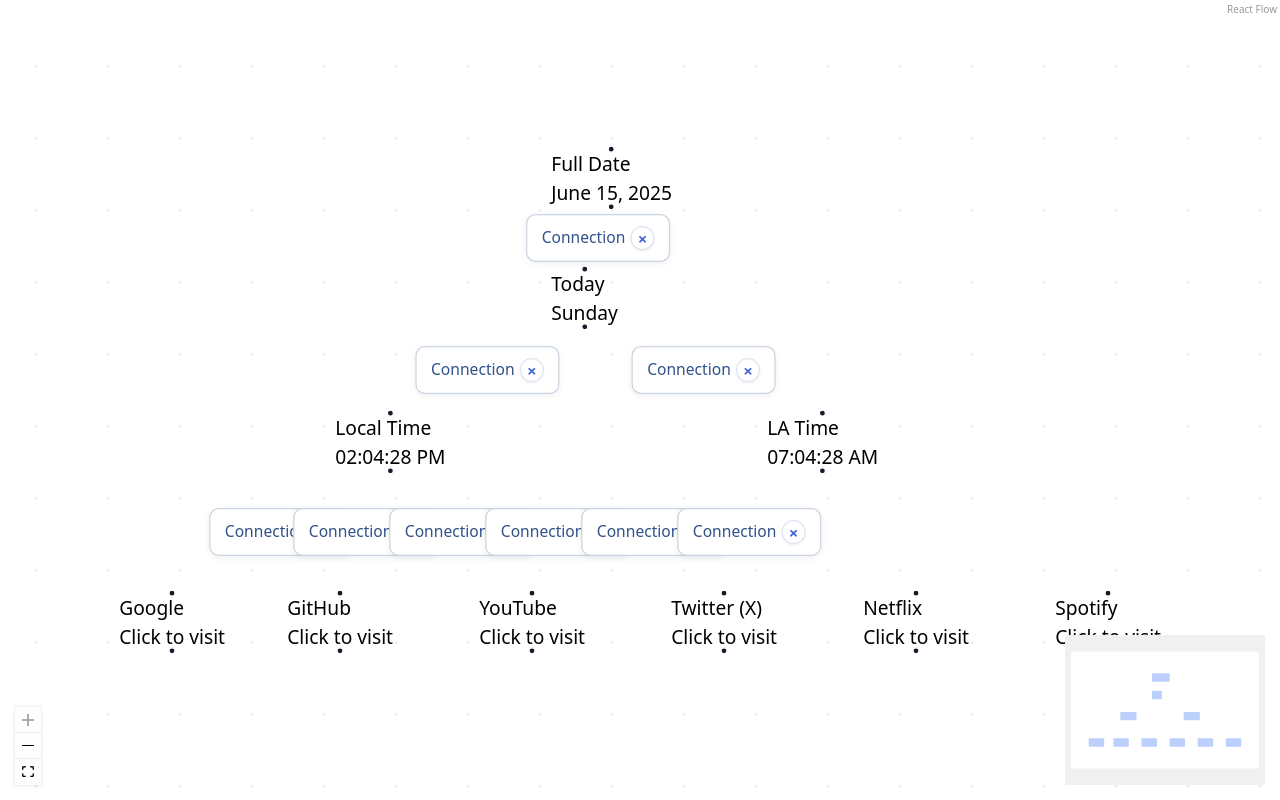
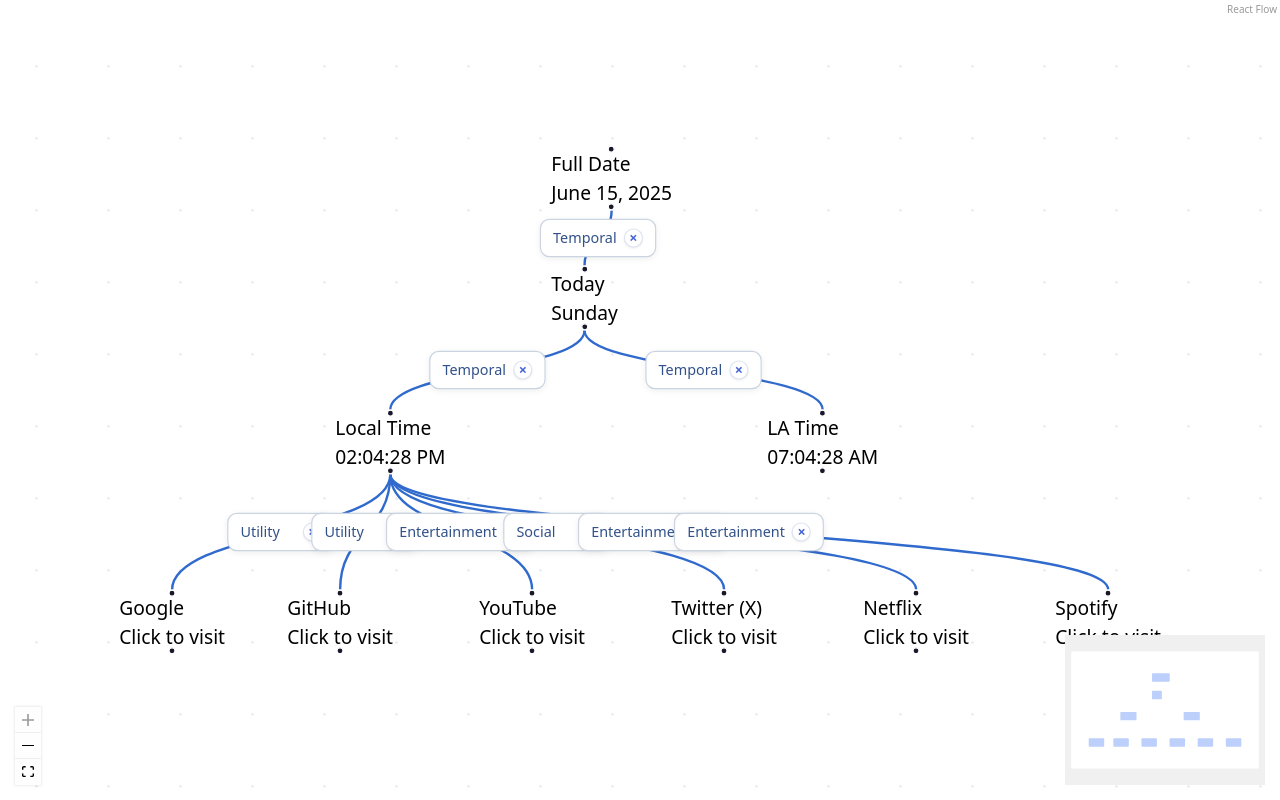
Before and after one commit to BalajiDegala/grid, a React (Vite) app: page / in a window 1280 px wide. Built offline with nearby package versions, Linux system fonts and the light colour scheme.

Commit message:
Refactor connections to node-like labels
Updated `src/components/EditableEdge.tsx` to display connection labels as small, node-like elements showing the connection kind, while maintaining freeform edge behavior.

```diff
--- a/src/components/EditableEdge.tsx
+++ b/src/components/EditableEdge.tsx
@@ -1,8 +1,11 @@
+
 import React, { useCallback } from 'react';
 import {
   EdgeLabelRenderer,
   useReactFlow,
-  EdgeProps
+  EdgeProps,
+  BaseEdge,
+  getBezierPath,
 } from '@xyflow/react';
 
 // Type for control points, but no generics needed
@@ -40,8 +43,25 @@ export default function EditableEdge({
     labelY = controlPoints[midIndex]?.y || labelY;
   }
 
+  // Get the connection kind from data
+  const connectionKind = (data as any)?.kind || 'connection';
+  const displayLabel = connectionKind.charAt(0).toUpperCase() + connectionKind.slice(1);
+
+  // Create the bezier path for the connection line
+  const [edgePath] = getBezierPath({
+    sourceX,
+    sourceY,
+    sourcePosition,
+    targetX,
+    targetY,
+    targetPosition,
+  });
+
   return (
     <>
+      {/* Connection line */}
+      <BaseEdge path={edgePath} markerEnd={markerEnd} style={style} />
+
       {/* Control points for freeform edges */}
       {controlPoints?.map((point, idx) => (
         <circle
@@ -59,8 +79,7 @@ export default function EditableEdge({
         />
       ))}
 
-      {/* Node-like rectangular connection for straight lines */}
-      {!controlPoints?.length && (
+      {/* Node-like connection label */}
       <EdgeLabelRenderer>
         <div
           style={{
@@ -73,20 +92,20 @@ export default function EditableEdge({
           }}
         >
           <div
-              className="connection-node"
+            className="connection-label-node"
             style={{
               background: '#fff',
               borderRadius: '8px',
               border: '1.5px solid #CBD5E1',
               boxShadow: '0 1.5px 6px #0001',
-                minWidth: '120px',
-                height: '40px',
+              minWidth: '90px',
+              height: '32px',
               display: 'flex',
               alignItems: 'center',
               justifyContent: 'space-between',
-                padding: '8px 12px',
+              padding: '6px 10px',
               fontFamily: 'inherit',
-                fontSize: '13px',
+              fontSize: '12px',
               fontWeight: '500',
               color: '#31518a',
               position: 'relative',
@@ -103,24 +122,25 @@ export default function EditableEdge({
               e.currentTarget.style.color = '#31518a';
             }}
           >
-              <span>Connection</span>
+            <span>{displayLabel}</span>
             <button
               onClick={onEdgeClick}
               style={{
                 background: '#fff',
                 border: '1px solid #dee3f1',
                 borderRadius: '50%',
-                  width: '20px',
-                  height: '20px',
+                width: '16px',
+                height: '16px',
                 cursor: 'pointer',
                 color: '#4565d6',
-                  fontSize: '14px',
+                fontSize: '12px',
                 fontWeight: '600',
                 display: 'flex',
                 alignItems: 'center',
                 justifyContent: 'center',
                 boxShadow: '0 1px 2px #0001',
                 transition: 'all 0.2s ease',
+                marginLeft: '6px',
               }}
               onMouseEnter={(e) => {
                 e.currentTarget.style.background = '#e0e7ef';
@@ -137,41 +157,6 @@ export default function EditableEdge({
           </div>
         </div>
       </EdgeLabelRenderer>
-      )}
-
-      {/* Label for freeform edges - keep simple delete button */}
-      {controlPoints?.length > 0 && (
-        <EdgeLabelRenderer>
-          <div
-            className="editable-edge-label nodrag nopan"
-            style={{
-              position: 'absolute',
-              transform: `translate(-50%, -50%) translate(${labelX}px,${labelY}px)`,
-              pointerEvents: 'all',
-            }}
-          >
-            <button
-              className="editable-edge-button"
-              onClick={onEdgeClick}
-              style={{
-                background: '#fff',
-                border: '1.2px solid #dee3f1',
-                borderRadius: '50%',
-                width: '24px',
-                height: '24px',
-                cursor: 'pointer',
-                color: '#4565d6',
-                fontSize: '18px',
-                fontWeight: 600,
-                boxShadow: '0 1px 2px #0001',
-              }}
-              title="Delete edge"
-            >
-              ×
-            </button>
-          </div>
-        </EdgeLabelRenderer>
-      )}
     </>
   );
 }
--- a/src/components/NodeGraph.tsx
+++ b/src/components/NodeGraph.tsx
@@ -1,4 +1,3 @@
-
 import React, { useCallback, useMemo, useEffect, useState } from 'react';
 import {
   ReactFlow,
@@ -92,6 +91,7 @@ function buildEdges() {
       stroke: '#306ACD',
     },
     data: {
+      kind: c.kind,
       controlPoints: [],
     },
   }));
@@ -121,6 +121,7 @@ export default function NodeGraph() {
           stroke: '#306ACD',
         },
         data: {
+          kind: 'custom',
           controlPoints: isDrawingMode ? [] : undefined,
         },
       };
```
Lines whose indentation alone changed are shown as unchanged.
